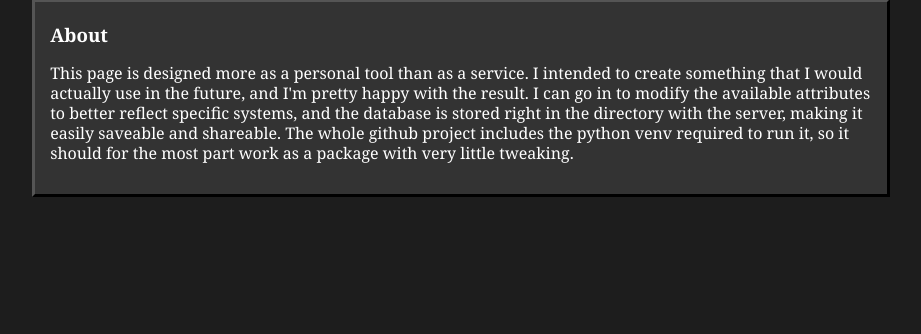
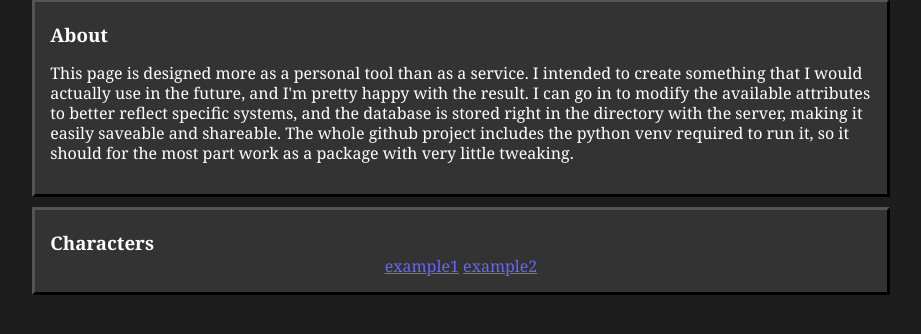
Before and after one commit to OscarEpsilon/fullstack_fp_no_3, a Flask app: page /home in a window 1280 px wide. Shown: the part 200-534 px from the top of the page, without its empty margins (179-1100 px from the left). Run offline with Flask 3, Linux system fonts and the light colour scheme; data comes from the database, SQL or seed files in the repository; both versions use the stored data as it was after the commit.

Commit message:
added even more bugs

```diff
--- a/server.py
+++ b/server.py
@@ -9,7 +9,12 @@ def index():
 
 @app.route("/home")
 def home():
-    return render_template("home.html")
+    connect = sqlite3.connect('database.db')
+    cursor = connect.cursor()
+    cursor.execute("SELECT name FROM CHARACTERS")
+    data = cursor.fetchall()
+    print(data)
+    return render_template("home.html", data = data)
 
 db = sqlite3.connect('database.db')
 db.execute('CREATE TABLE IF NOT EXISTS CHARACTERS (name TEXT, level TEXT, hp TEXT, hp_tot TEXT, rm TEXT)')
@@ -42,7 +47,6 @@ def characters(name):
     data = cursor.fetchall()
     if not data:
         data = [('0','0','0','0','0')]
-    print(data)
     return render_template("sheet.html",name = name, character = data)
 
 if __name__ == "__main__":
--- a/static/style.css
+++ b/static/style.css
@@ -52,6 +52,10 @@ h3 {
   width: 65%;
 }
 
+.char {
+  color: #6666FF;
+}
+
 #title {
   font-size: 40px;
   font-weight: bold;
--- a/templates/home.html
+++ b/templates/home.html
@@ -8,5 +8,11 @@
    <h3>About</h3>
 <p class="about">This page is designed more as a personal tool than as a service. I intended to create something that I would actually use in the future, and I'm pretty happy with the result. I can go in to modify the available attributes to better reflect specific systems, and the database is stored right in the directory with the server, making it easily saveable and shareable. The whole github project includes the python venv required to run it, so it should for the most part work as a package with very little tweaking.</p>
 </div>
+<div class=section>
+  <h3>Characters</h3>
+  {%for char in data%}
+  <a class=char href="{{ url_for('characters', name = char[0])}}">{{char[0]}}</a>
+  {%endfor%}
+</div>
 
 {% endblock %}
```
Also changed, not shown: database.db (added).
